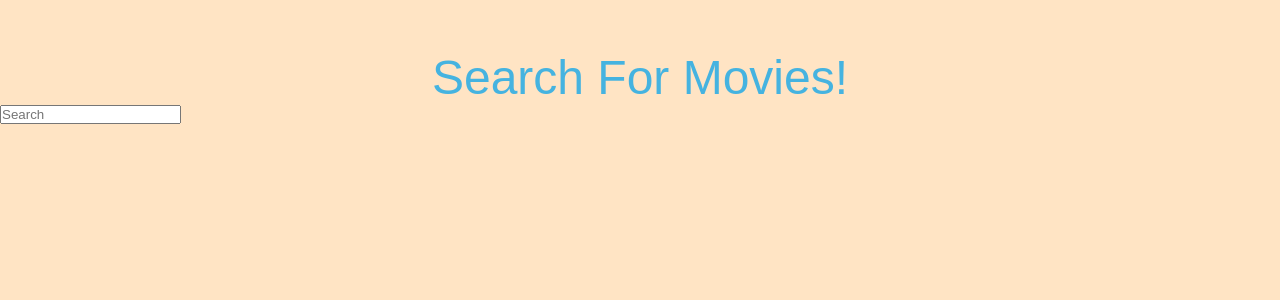
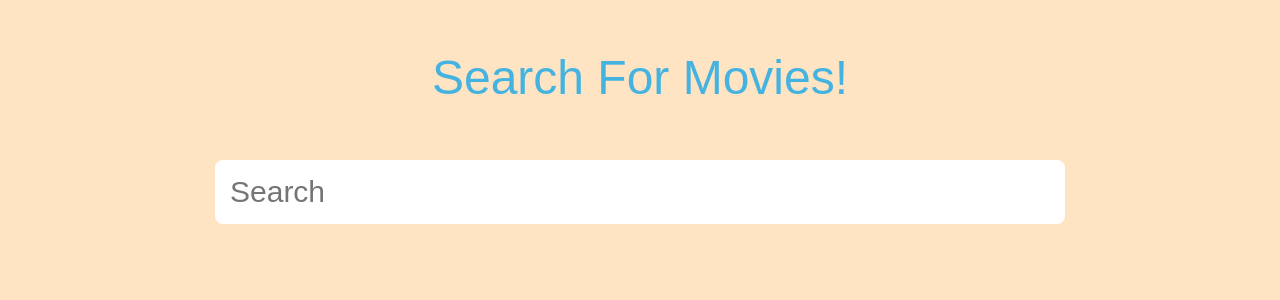
Before and after one commit to jguinn124/mov_db, a React (Create React App) app: page / in a window 1280 px wide. Shown: the top 300 px of the page. Built offline with nearby package versions, Linux system fonts and the light colour scheme.

Commit message:
Styling the Search bar

```diff
--- a/src/index.css
+++ b/src/index.css
@@ -18,3 +18,34 @@
 	font-weight: 500;
 	text-align: center;
 }
+
+main {
+	width: 100%;
+	max-width: 960px;
+	margin: 0 auto;
+}
+section{
+	padding: 55px;
+}
+.searchbox{
+	display: block;
+	width: 100%;
+	padding: 15px;
+
+	border: none;
+	outline: none;
+	background: none;
+
+	background-color: white;
+	border-radius: 8px;
+
+	color: black;
+	font-size: 30px;
+	font-weight: 300px;
+
+	transition: 0.4s ease-out;
+}
+
+.searchbox:focus {
+	box-shadow: 0px 0px 8px 3px #4484C4;
+}
```
